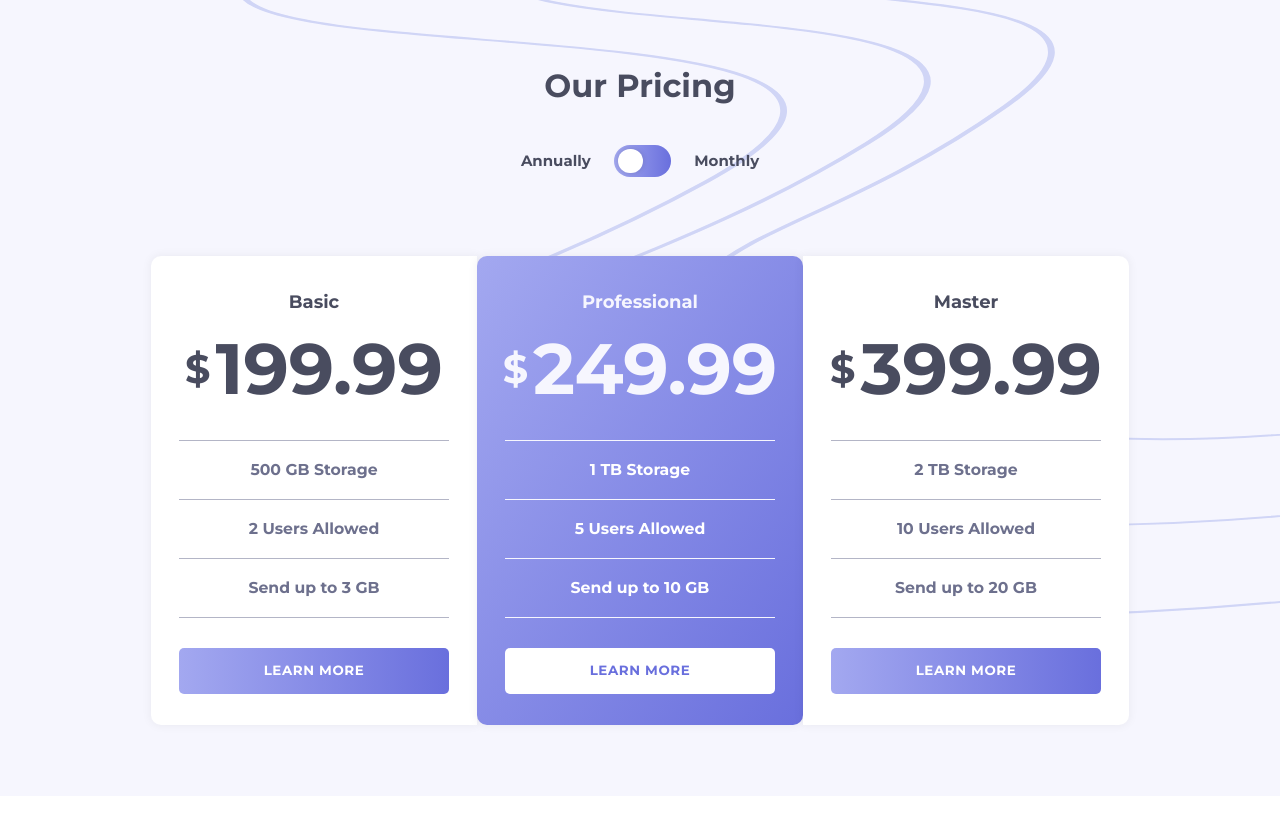
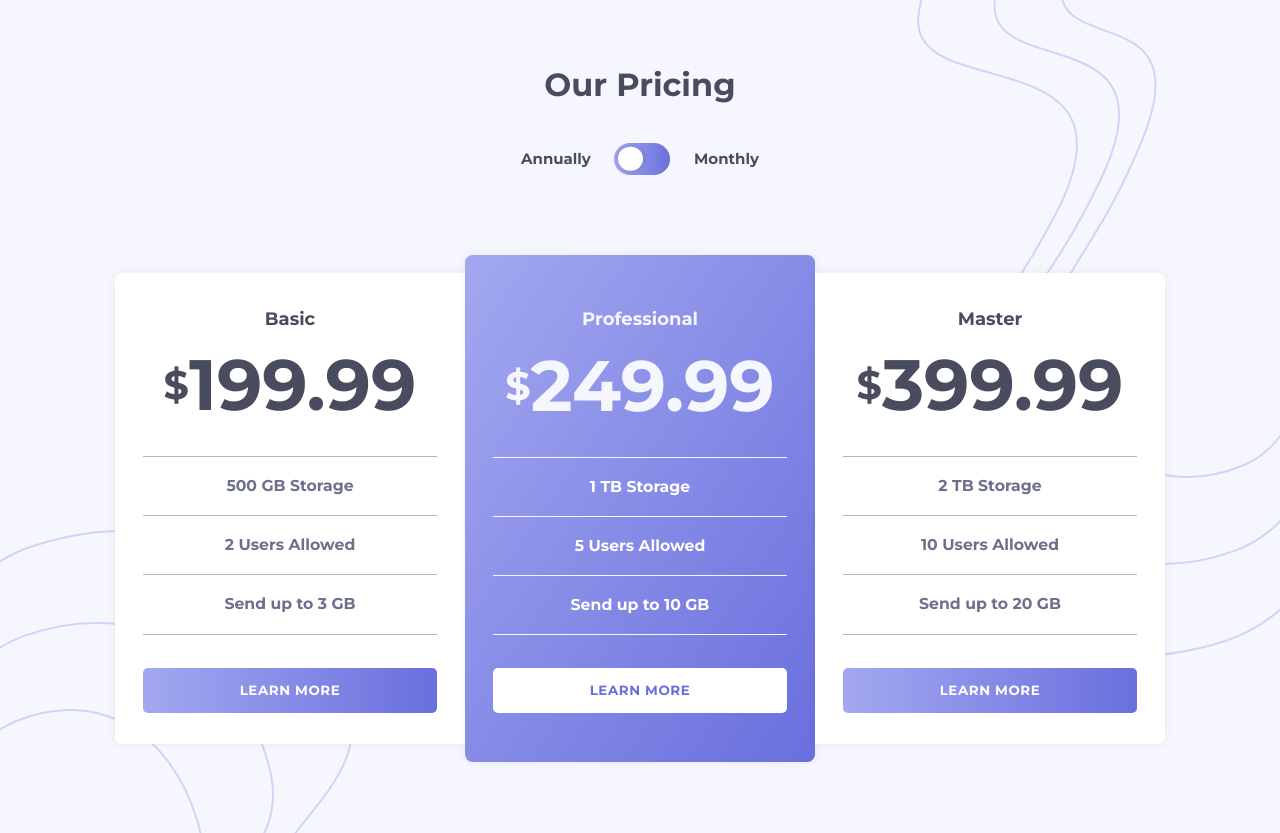
Before and after one commit to onlyhasbi/pricing-component-with-toggle, a plain HTML site: page index.html in a window 1280 px wide. Before the commit the page ends 800 px from the top, so only its background shows below. Drawn offline with Linux system fonts and the light colour scheme.

Commit message:
complete css and javascript

```diff
--- a/css/stylesheet.css
+++ b/css/stylesheet.css
@@ -11,24 +11,7 @@
   --Light-Grayish-Blue: hsl(234, 14%, 74%);
   --Grayish-Blue: hsl(233, 13%, 49%);
   --Dark-Grayish-Blue: hsl(232, 13%, 33%);
-}
-
-* {
-  margin: 0;
-  padding: 0;
-}
-
-html,
-body {
-  font-family: "Montserrat", sans-serif;
-  font-size: 62.5%;
-  color: var(--Dark-Grayish-Blue);
-}
-
-span,
-img,
-a {
-  display: block;
+  --White: hsl(0, 0%, 100%);
 }
 
 *,
@@ -37,148 +20,140 @@ a {
   box-sizing: border-box;
 }
 
-button {
+h1,
+h2,
+h3 {
+  margin-top: 0;
+}
+
+a {
+  display: block;
+  text-decoration: none;
   cursor: pointer;
 }
 
-.plan-cards {
-  position: relative;
-  background-color: var(--Very-Light-Grayish-Blue);
-  width: 100%;
-  text-align: center;
-  display: flex;
-  justify-content: center;
-  align-items: center;
-  overflow-x: hidden;
-  z-index: 0;
+html,
+body {
+  font-size: 62.5%;
+  font-family: "Montserrat", sans-serif;
 }
 
-.plan-cards::before {
-  content: "";
-  width: 100%;
-  height: 65rem;
-  background-image: url("../images/bg-top.svg");
-  background-repeat: round;
-  background-size: cover;
-  position: absolute;
-  top: -3.25rem;
-  right: -19.6rem;
-  z-index: -1;
+body {
+  background: url("../images/bg-top.svg"), url("../images/bg-bottom.svg");
+  background-repeat: no-repeat;
+  background-position: top -3.6rem right -19.5rem, bottom left;
+  background-color: var(--Very-Light-Grayish-Blue);
+  min-height: 100vh;
+  color: var(--Dark-Grayish-Blue);
 }
 
 .container {
-  width: 100%;
-  max-width: 95%;
-  margin: 0 auto;
-  padding-top: 6.8rem;
+  text-align: center;
+  padding-top: 6.65rem;
   padding-bottom: 7.09rem;
 }
 
-/* --- Plan Toggle Section ---  */
+/* --- Pricing Switch Component --- */
 
-.plan-toggle {
-  margin-bottom: 7.96rem;
+.pricing {
+  margin-bottom: 8.7rem;
 }
 
-.plan__title {
+.pricing__title {
   font-size: 3.2rem;
   margin-top: 0;
-  margin-bottom: 4rem;
+  margin-bottom: 4.7rem;
 }
 
-.plan__box {
-  display: flex;
+.pricing__plan {
+  display: inline-flex;
   gap: 2.36rem;
   align-items: center;
-  justify-content: center;
 }
 
 .plan__label {
   font-size: 1.5rem;
 }
 
-.toggle {
+.switch {
   position: relative;
+  width: 5.6rem;
 }
 
-.toggle__switcher {
-  background-image: linear-gradient(
-    to right,
-    var(--light-gradient-color),
-    var(--dark-gradient-color)
-  );
-  width: 5.64rem;
-  max-width: 100%;
-  height: 3.21rem;
-  max-height: 100%;
-  border-radius: 2rem;
+.switch:hover::before {
+  opacity: 0.5;
+  transition: 0.5s;
 }
 
-.toggle__switcher:hover {
-  opacity: 0.5;
+.checkbox {
+  display: none;
 }
 
-.toggle__switcher::before,
-.toggle__switcher::after {
+.switch::before,
+.slider {
   content: "";
   display: block;
   position: absolute;
   cursor: pointer;
 }
 
-.toggle__switcher::before {
+.switch::before {
+  background: linear-gradient(
+    to right,
+    var(--light-gradient-color),
+    var(--dark-gradient-color)
+  );
   width: 100%;
-  height: 100%;
+  height: 3.2rem;
   border-radius: 2rem;
+  top: 50%;
+  left: 50%;
+  transform: translate(-50%, -50%);
 }
 
-.toggle__switcher::after {
+.slider {
   width: 2.44rem;
   height: 2.44rem;
-  max-width: 100%;
-  max-height: 100%;
   border-radius: 50%;
-  background-color: #fff;
+  background: #fff;
   box-shadow: 0 0 5px 1px rgba(0, 0, 0, 0.1);
-  top: 0.4rem;
+  top: 50%;
+  transform: translateY(-50%);
+  bottom: 0;
   left: 0.4rem;
   transition: left 0.25s ease-out;
 }
 
-#toggle:checked ~ .toggle__switcher::after {
-  left: 2.85rem;
-  top: 0.4rem;
-  transition: left 0.25s ease-in;
+.checkbox:checked ~ .slider {
+  left: 2.81rem;
 }
 
-.toggle__check {
-  display: none;
+/* --- Card Component --- */
+
+.card-group {
+  width: 100%;
+  max-width: 32.6rem;
+  margin-left: auto;
+  margin-right: auto;
 }
 
-/* --- Card Box Section ---  */
-
-.card-box {
-  flex-basis: 100%;
-  display: flex;
-  flex-wrap: wrap;
-  gap: 3.3rem;
-  align-items: center;
-  text-align: center;
-  margin: 0 auto;
+.card {
+  width: 100%;
+  max-width: 32.6rem;
+  padding: 3.6rem 2.8rem 3.1rem;
+  background: var(--White);
+  margin-bottom: 3.2rem;
+  border-radius: 0.75rem;
+  box-shadow: 0 0 1rem 0.1rem rgba(0, 0, 0, 0.05);
 }
 
-@media screen and (min-width: 800px) {
-  .card-box {
-    gap: 0;
-    justify-content: center;
-  }
+.card:last-child {
+  margin-bottom: 0;
 }
-
-/* --- Active Card Box ---  */
 
 .card-active {
   background-color: transparent;
-  background-image: linear-gradient(
+  background: linear-gradient(
     to bottom right,
     var(--light-gradient-color),
     var(--dark-gradient-color)
@@ -187,80 +162,27 @@ button {
   color: var(--Very-Light-Grayish-Blue);
 }
 
-.card-active .card__item {
-  color: #fff;
-}
-
-.card-active .btn-primary {
-  background: #fff;
-  color: var(--dark-gradient-color);
-}
-
-.card-active .card__item {
-  border-color: var(--Very-Light-Grayish-Blue);
-}
-
-.card-active .card__item:last-child {
-  border-color: var(--Very-Light-Grayish-Blue);
-}
-
-.card-active .btn:hover {
-  background: transparent;
-  outline: 1px solid var(--Very-Light-Grayish-Blue);
-  color: var(--Very-Light-Grayish-Blue);
-}
-
-.btn:hover {
-  background: transparent;
-  outline: 1px solid var(--dark-gradient-color);
-  color: var(--dark-gradient-color);
-}
-
-@media screen and (min-width: 800px) {
-  .card .card-active {
-    /* padding-top: 5.9rem;
-    padding-bottom: 5.35rem;
-    padding-left: 3.1rem;
-    padding-right: 3.1rem; */
-    padding: 5.9rem 3.1rem 5.35rem !important;
-  }
-}
-
-/* --- Card Section ---  */
-
-.card {
-  width: 100%;
-  max-width: 32.6rem;
-  padding: 3.6rem 2.8rem 3.1rem;
-  background: #fff;
-  margin: 0 auto;
-  border-radius: 1rem;
-  box-shadow: 0 0 1rem 0.1rem rgba(0, 0, 0, 0.05);
-}
-
 .card__level {
   font-size: 1.8rem;
   margin-bottom: 1.5rem;
 }
 
 .card__price {
-  display: flex;
+  font-size: 7.13rem;
+  display: inline-flex;
   align-items: center;
-  justify-content: center;
-  gap: 0.5rem;
+  margin-bottom: 3rem;
 }
 
 .label__dollar {
   font-size: 3.98rem;
 }
 
-.label__price {
-  font-size: 7.13rem;
-}
-
 .card__list {
-  list-style-type: none;
-  margin: 3rem 0;
+  list-style: none;
+  margin: 0;
+  padding: 0;
+  margin-bottom: 3.3rem;
 }
 
 .card__item {
@@ -298,9 +220,70 @@ button {
   );
 }
 
+/* --- Card Active --- */
+
+.card-active .card__level {
+  margin-top: 1.85rem;
+}
+
+.card-active .card__item {
+  color: #fff;
+}
+
+.card-active .btn-primary {
+  background: #fff;
+  color: var(--dark-gradient-color);
+}
+
+.card-active .card__item {
+  border-color: var(--Very-Light-Grayish-Blue);
+}
+
+.card-active .card__item:last-child {
+  border-color: var(--Very-Light-Grayish-Blue);
+}
+
+.card-active .btn:hover {
+  background: transparent;
+  outline: 1px solid var(--Very-Light-Grayish-Blue);
+  color: var(--Very-Light-Grayish-Blue);
+}
+
+.btn:hover {
+  background: transparent;
+  outline: 1px solid var(--dark-gradient-color);
+  color: var(--dark-gradient-color);
+}
+
+/* --- Mobile Media Queries--- */
+
 @media screen and (min-width: 800px) {
+  body {
+    background-position: top right, bottom left;
+  }
+
+  .container {
+    padding-top: 6.65rem;
+    padding-bottom: 7.09rem;
+  }
+
+  .card-group {
+    max-width: 105rem;
+    display: flex;
+    justify-content: center;
+    align-items: center;
+  }
+
   .card {
+    flex: 1 0 350px;
+    max-height: 100%;
+    max-width: 35rem;
     margin: 0;
+  }
+
+  .card-active {
+    height: 50.75rem;
+    align-self: center;
   }
 
   .card:first-child {
@@ -313,3 +296,9 @@ button {
     border-bottom-left-radius: 0;
   }
 }
+
+@media (hover: none) {
+  .switch:hover::before {
+    opacity: 1;
+  }
+}
--- a/index.html
+++ b/index.html
@@ -4,107 +4,95 @@
 <head>
   <meta charset="UTF-8">
   <meta name="viewport" content="width=device-width, initial-scale=1.0">
-  <!-- displays site properly based on user's device -->
 
   <link rel="icon" type="image/png" sizes="32x32" href="./images/favicon-32x32.png">
 
   <title>Frontend Mentor | [Challenge Name Here]</title>
+  <meta name="description" content="Pricing component with toggle" />
+
   <link rel="stylesheet" href="./css/stylesheet.css">
+  <script defer src="./js/main.js"></script>
 </head>
 
 <body>
-  <div class="plan-cards">
-    <div class="container">
+  <main class="container">
 
-      <div class="plan-toggle">
+    <div class="pricing">
+      <h1 class="pricing__title">Our Pricing</h1>
 
-        <h1 class="plan__title">Our Pricing</h1>
+      <label for="pricing" class="pricing__plan">
+        <span class="plan__label">
+          Annually
+        </span>
 
-        <div class="plan__box">
-          <h2 class="plan__label">Annually</h2>
-          <label for="toggle" class="toggle">
-            <input id="toggle" type="checkbox" class="toggle__check">
-            <span class="toggle__switcher"></span>
-          </label>
-          <h2 class="plan__label">Monthly</h2>
-        </div>
+        <span class="switch">
+          <input type="checkbox" id="pricing" class="checkbox">
+          <span class="slider"></span>
+        </span>
 
+        <span class="plan__label">
+          Monthly
+        </span>
+      </label>
+
+    </div>
+
+    <div class="card-group">
+
+      <div class="card">
+        <h2 class="card__level">Basic</h2>
+        <h3 class="card__price">
+          <small class="label__dollar">&dollar;</small>
+          <span class="label__price annually">199.99</span>
+          <span class="label__price monthly" hidden>19.99</span>
+        </h3>
+
+        <ul class="card__list">
+          <li class="card__item">500 GB Storage</li>
+          <li class="card__item">2 Users Allowed</li>
+          <li class="card__item">Send up to 3 GB</li>
+        </ul>
+
+        <a href="#" class="btn btn-primary">Learn More</a>
       </div>
 
-      <div class="card-box">
+      <div class="card card-active">
+        <h2 class="card__level">Professional</h2>
+        <h3 class="card__price">
+          <small class="label__dollar">&dollar;</small>
+          <span class="label__price annually">249.99</span>
+          <span class="label__price monthly" hidden>24.99</span>
+        </h3>
 
-        <div class="card">
-          <div class="card__header">
-            <p class="card__level">Basic</p>
-            <div class="card__price">
-              <h3 class="label__dollar">&dollar;</h3>
-              <h2 class="label__price basic">199.99</h2>
-            </div>
-          </div>
+        <ul class="card__list">
+          <li class="card__item">1 TB Storage</li>
+          <li class="card__item">5 Users Allowed</li>
+          <li class="card__item">Send up to 10 GB</li>
+        </ul>
 
-          <div class="card-body">
-            <ul class="card__list feature">
-              <li class="card__item">500 GB Storage</li>
-              <li class="card__item">2 Users Allowed</li>
-              <li class="card__item">Send up to 3 GB</li>
-            </ul>
-          </div>
+        <a href="#" class="btn btn-primary">Learn More</a>
+      </div>
 
-          <div class="card-footer">
-            <button class="btn btn-primary">Learn More</button>
-          </div>
-        </div>
+      <div class="card">
+        <h2 class="card__level">Master</h2>
+        <h3 class="card__price">
+          <small class="label__dollar">&dollar;</small>
+          <span class="label__price annually">399.99</span>
+          <span class="label__price monthly" hidden>39.99</span>
+        </h3>
 
-        <div class="card card-active">
-          <div class="card__header">
-            <p class="card__level">Professional</p>
-            <div class="card__price">
-              <h3 class="label__dollar">&dollar;</h3>
-              <h2 class="label__price proffesional">249.99</h2>
-            </div>
-          </div>
+        <ul class="card__list">
+          <li class="card__item">2 TB Storage</li>
+          <li class="card__item">10 Users Allowed</li>
+          <li class="card__item">Send up to 20 GB</li>
+        </ul>
 
-          <div class="card-body">
-            <ul class="card__list feature">
-              <li class="card__item">1 TB Storage</li>
-              <li class="card__item">5 Users Allowed</li>
-              <li class="card__item">Send up to 10 GB</li>
-          </div>
-          </ul>
-
-          <div class="card-footer">
-            <button class="btn btn-primary">Learn More</button>
-          </div>
-        </div>
-
-        <div class="card">
-          <div class="card__header">
-            <p class="card__level">Master</p>
-            <div class="card__price">
-              <h3 class="label__dollar">&dollar;</h3>
-              <h2 class="label__price master">399.99</h2>
-            </div>
-          </div>
-
-          <div class="card-body">
-            <ul class="card__list feature">
-              <li class="card__item">2 TB Storage</li>
-              <li class="card__item">10 Users Allowed</li>
-              <li class="card__item">Send up to 20 GB</li>
-            </ul>
-          </div>
-
-          <div class="card-footer">
-            <button class="btn btn-primary">Learn More</button>
-          </div>
-        </div>
-
+        <a href="#" class="btn btn-primary">Learn More</a>
       </div>
 
     </div>
-  </div>
 
-  <script src="./js/main.js"></script>
+  </main>
 </body>
 
 </html>
--- a/js/main.js
+++ b/js/main.js
@@ -1,42 +1,13 @@
-const data = [
-  {
-    name: "basic",
-    annually: 199.99,
-    monthly: 19.99,
-  },
-  {
-    name: "professional",
-    annually: 249.99,
-    monthly: 24.99,
-  },
-  {
-    name: "master",
-    annually: 399.99,
-    monthly: 39.99,
-  },
-];
+var pricingToggle = document.querySelector("#pricing");
+var annuallyPrice = document.querySelectorAll(".annually");
+var monthlyPrice = document.querySelectorAll(".monthly");
 
-function annually() {
-  var basic = document.querySelector(".basic");
-  var proffesional = document.querySelector(".proffesional");
-  var master = document.querySelector(".master");
-
-  basic.textContent = data[0].annually;
-  proffesional.textContent = data[1].annually;
-  master.textContent = data[2].annually;
-}
-
-function monthly() {
-  var basic = document.querySelector(".basic");
-  var proffesional = document.querySelector(".proffesional");
-  var master = document.querySelector(".master");
-
-  basic.textContent = data[0].monthly;
-  proffesional.textContent = data[1].monthly;
-  master.textContent = data[2].monthly;
-}
-
-const monthlyPlan = document.querySelector("#toggle");
-monthlyPlan.addEventListener("change", (e) => {
-  e.currentTarget.checked ? monthly() : annually();
+pricingToggle.addEventListener("change", (e) => {
+  if (e.currentTarget.checked) {
+    annuallyPrice.forEach((item) => item.setAttribute("hidden", true));
+    monthlyPrice.forEach((item) => item.removeAttribute("hidden"));
+  } else {
+    monthlyPrice.forEach((item) => item.setAttribute("hidden", true));
+    annuallyPrice.forEach((item) => item.removeAttribute("hidden"));
+  }
 });
```
